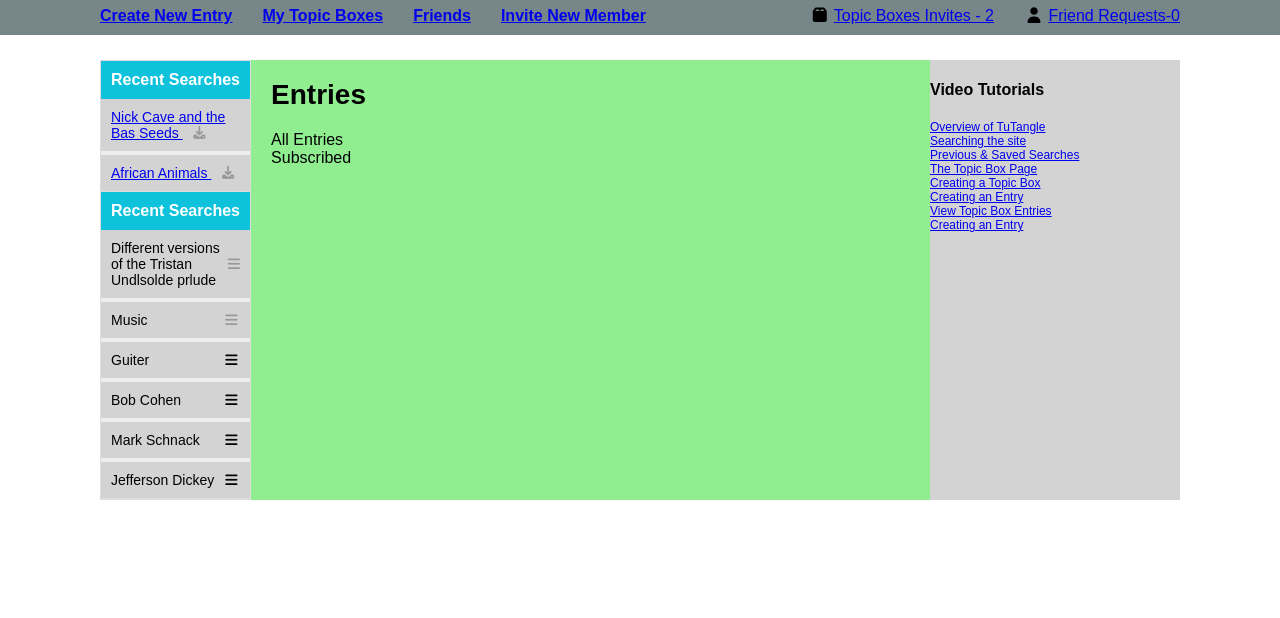
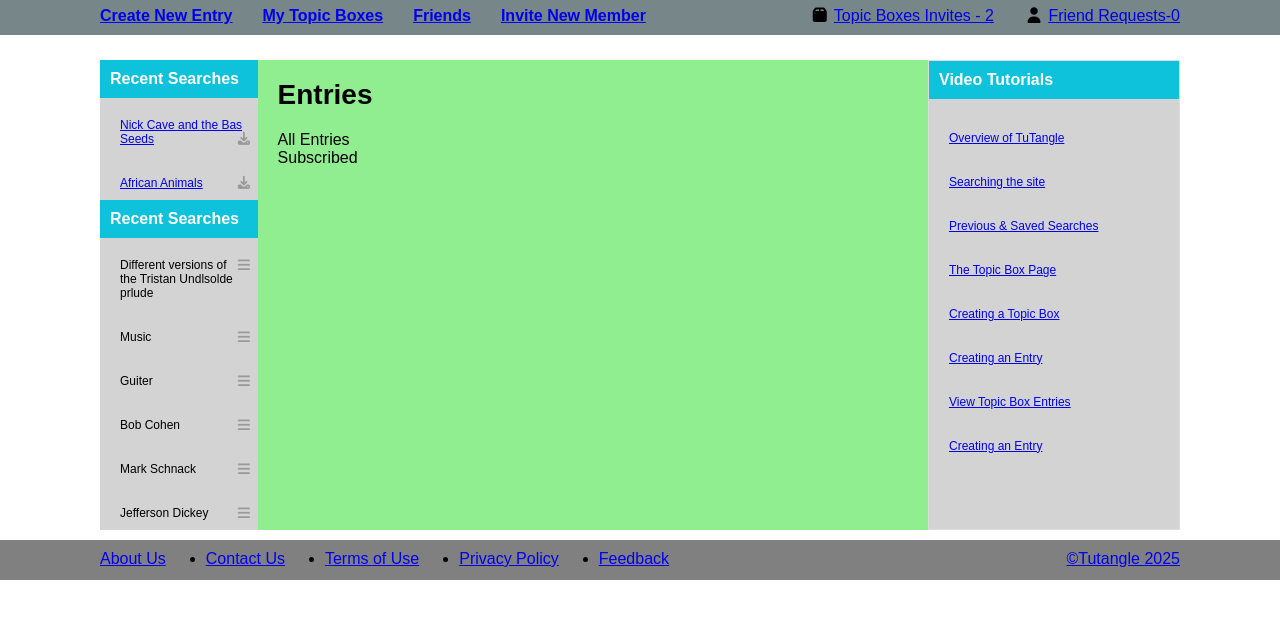
Before and after one commit to sandipmainali/Tutangle, a plain HTML site: page index.html in a window 1280 px wide. Shown: the part 74-692 px from the top of the page. Drawn offline with Linux system fonts and the light colour scheme.

Commit message:
Upadated footer section, Main body hover effect

```diff
--- a/index.html
+++ b/index.html
@@ -66,13 +66,13 @@
         <div class="section">
           <h4 class="h1-list">Recent Searches</h4>
           <ul class="search-li">
-            <li>
+            <li class="lists">
               <a href="#"
                 >Nick Cave and the Bas Seeds
                 <i class="fa-solid fa-download icon"></i
               ></a>
             </li>
-            <li>
+            <li class="lists">
               <a href="#"
                 >African Animals <i class="fa-solid fa-download icon"></i
               ></a>
@@ -83,29 +83,29 @@
         <div class="section">
           <h4 class="h1-list">Recent Searches</h4>
           <ul class="search-li">
-            <li>
-              Different versions of the Tristan Undlsolde prlude
-              <i class="fa-solid fa-bars icon"></i>
+            <li class="lists">
+              Different versions <i class="fa-solid fa-bars icon"></i>of the
+              Tristan Undlsolde prlude
             </li>
-            <li>
+            <li class="lists">
               Music
               <i class="fa-solid fa-bars icon"></i>
             </li>
-            <li>
+            <li class="lists">
               Guiter
-              <i class="fa-solid fa-bars"></i>
+              <i class="fa-solid fa-bars icon"></i>
             </li>
-            <li>
+            <li class="lists">
               Bob Cohen
-              <i class="fa-solid fa-bars"></i>
+              <i class="fa-solid fa-bars icon"></i>
             </li>
-            <li>
+            <li class="lists">
               Mark Schnack
-              <i class="fa-solid fa-bars"></i>
+              <i class="fa-solid fa-bars icon"></i>
             </li>
-            <li>
+            <li class="lists">
               Jefferson Dickey
-              <i class="fa-solid fa-bars"></i>
+              <i class="fa-solid fa-bars icon"></i>
             </li>
           </ul>
         </div>
@@ -123,18 +123,36 @@
 
       <!--Right side of main-container-->
       <div class="video-tutorials">
-        <h4 class="h-1 list">Video Tutorials</h4>
+        <h4 class="h1-list">Video Tutorials</h4>
         <ul class="tutorials-list">
-          <li><a href="#">Overview of TuTangle</a></li>
-          <li><a href="#">Searching the site </a></li>
-          <li><a href="#">Previous & Saved Searches </a></li>
-          <li><a href="#">The Topic Box Page</a></li>
-          <li><a href="#">Creating a Topic Box</a></li>
-          <li><a href="#">Creating an Entry</a></li>
-          <li><a href="#">View Topic Box Entries </a></li>
-          <li><a href="#">Creating an Entry </a></li>
+          <li class="lists"><a href="#">Overview of TuTangle</a></li>
+          <li class="lists"><a href="#">Searching the site </a></li>
+          <li class="lists"><a href="#">Previous & Saved Searches </a></li>
+          <li class="lists"><a href="#">The Topic Box Page</a></li>
+          <li class="lists"><a href="#">Creating a Topic Box</a></li>
+          <li class="lists"><a href="#">Creating an Entry</a></li>
+          <li class="lists"><a href="#">View Topic Box Entries </a></li>
+          <li class="lists"><a href="#">Creating an Entry </a></li>
         </ul>
       </div>
     </div>
+    <!--Footer design-->
+    <footer class="footer-container">
+      <div class="footer-lists">
+        <div class="Ft-lists">
+
+          <ul class="footerlinks">
+            <li><a href="#">About Us</a></li>
+            <li><a href="#">Contact Us </a></li>
+            <li><a href="#">Terms of Use</a></li>
+            <li><a href="#">Privacy Policy</a></li>
+            <li><a href="#">Feedback</a></li>
+          </ul>
+        </div>
+        <div class="Ft-lists">
+          <a href="#"> ©Tutangle 2025</a>
+        </div>
+      </div>
+    </footer>
   </body>
 </html>
--- a/style.css
+++ b/style.css
@@ -63,46 +63,38 @@ body {
 
 .search-row {
   background-color: lightgrey;
-  border: 1px solid #ddd;
-  border-radius: 0px;
-  width: 280px;
+  width: 300px;
   height: auto;
   font-size: 12px;
 }
-.section {
-  border-bottom: 1px solid #ddd;
-}
-.section h4 {
+
+.h1-list {
   background: #0dc2daff;
+  margin: 0;
   color: white;
-  padding: 10px;
-  margin: 0;
   font-size: 16px;
+  padding: 10px 10px 10px 10px;
 }
 
-.section ul {
+.search-li {
   list-style: none;
   margin: 0;
-  padding: 0;
+  display: flex;
+  flex-direction: column;
+  justify-content: space-between;
 }
-.section li {
-  display: flex;
-  justify-content: space-between;
-  align-items: center;
-  padding: 10px;
-  font-size: 14px;
-  border-bottom: 4px solid #eee;
+.lists{
+padding: 20px 5px 10px 20px;
 }
-.section li:last-child {
-  border-bottom: none;
+.lists:hover {
+  background-color: pink;
 }
- .section li span {
-      flex: 1;
-    }
+
 .icon {
   font-size: 14px;
   color: #999;
-  margin-left: 8px;
+  margin-left: 0px;
+  float: right;
   cursor: pointer;
 }
 
@@ -117,9 +109,11 @@ body {
 .video-tutorials {
   background-color: lightgrey;
   width: 250px;
+  border: 1px solid #ddd;
 }
 .tutorials-list {
   list-style: none;
+
   padding: 0;
   width: 250px;
   font-size: 12px;
@@ -134,3 +128,27 @@ h1 {
   font-size: 28px;
   margin-bottom: 20px;
 }
+
+.footer-lists{
+  background-color: grey;
+  margin-top: 10px;
+  display: flex;
+  height: 20px;
+  justify-content: space-between;
+  padding: 10px 100px 10px 100px;
+
+}
+.footerlink-lists{
+  padding: 10px 100px 10px 100px;
+
+}
+.footerlinks{
+  list-style: disc; /* Or circle, square, etc. for bullet type */
+   padding: 0;
+   margin: 0;
+   display: flex; /* Use flexbox for horizontal layout */
+    gap: 40px;
+}
+ ul li:first-child {
+      list-style-type: none; /* Remove bullet for the first item */
+    }
```
